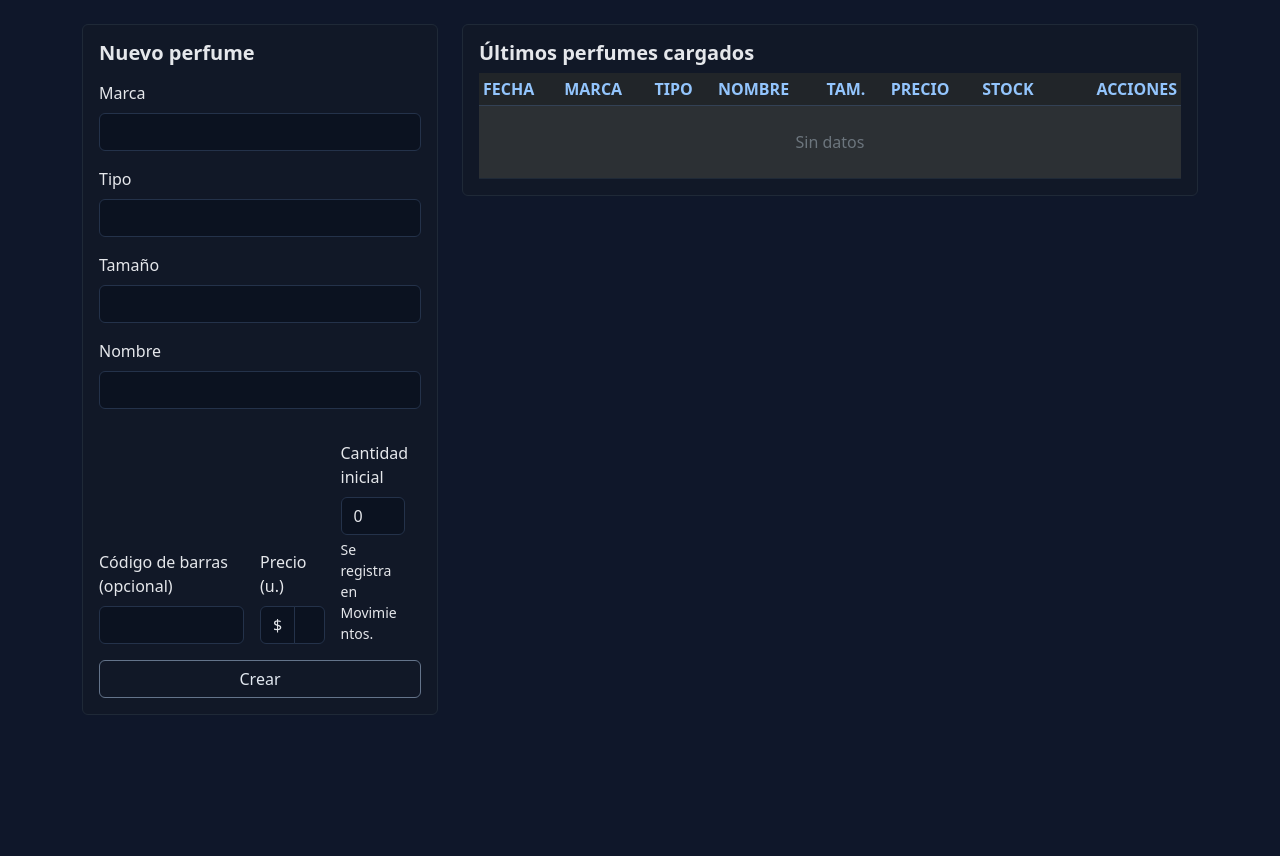
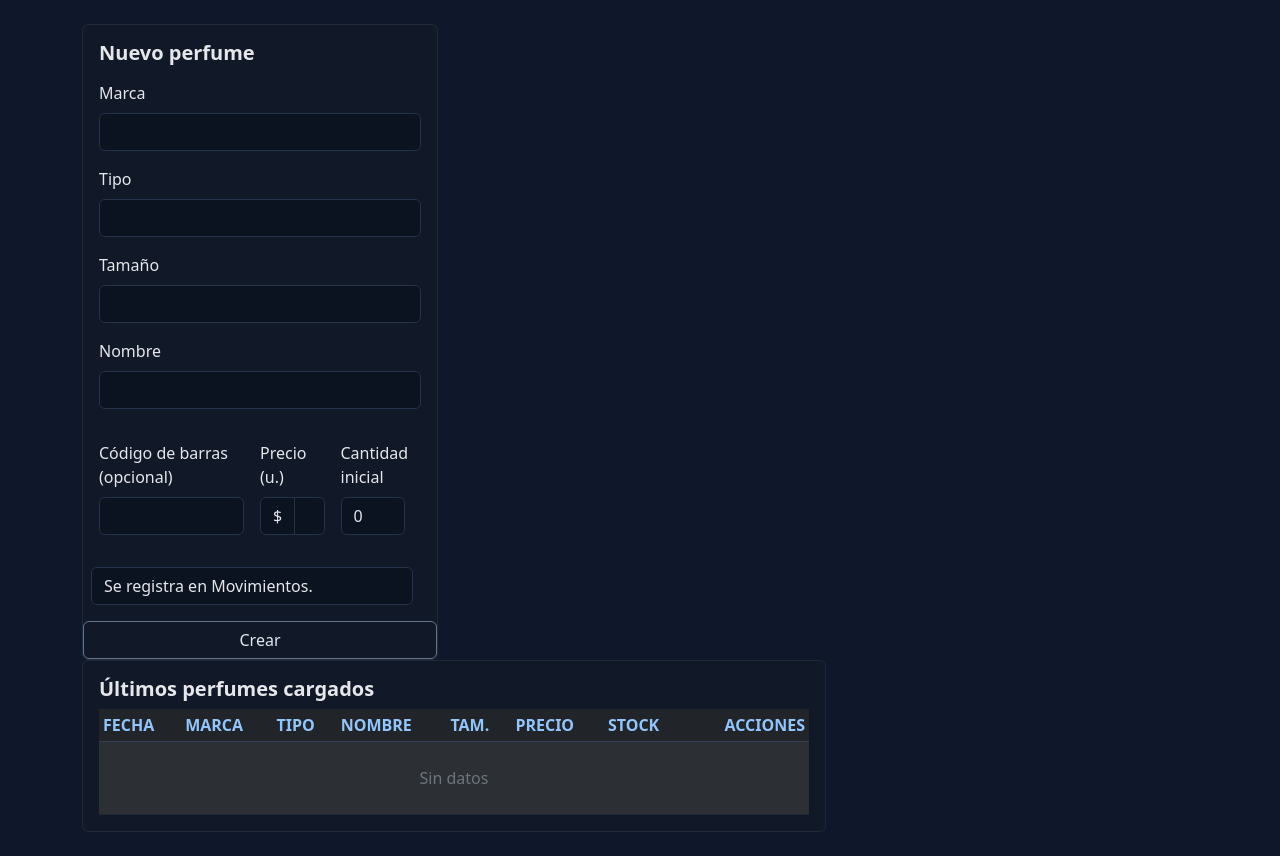
Before and after one commit to ElkbCasla89/perfume_stock, a Flask app: page /perfumes in a window 1280 px wide. Shown: the part 56-912 px from the top of the page. Before the commit the page ends 771 px from the top, so only its background shows below. Run offline with Flask 3, Linux system fonts and the light colour scheme; data that the repository does not hold is empty; some libraries are stand-ins or nearby versions.

Commit message:
pato rata

```diff
--- a/templates/perfumes.html
+++ b/templates/perfumes.html
@@ -48,7 +48,9 @@
           <div class="col-md-3">
             <label class="form-label">Cantidad inicial</label>
             <input type="number" min="0" class="form-control" name="quantity" value="0">
-            <div class="form-text mt-1 mb-0">Se registra en Movimientos.</div>
+          </div>
+          <div class="col-12"></div>
+          <div class="form-select">Se registra en Movimientos.</div>
           </div>
         </div>
           <div class="col-12 d-grid">
```
